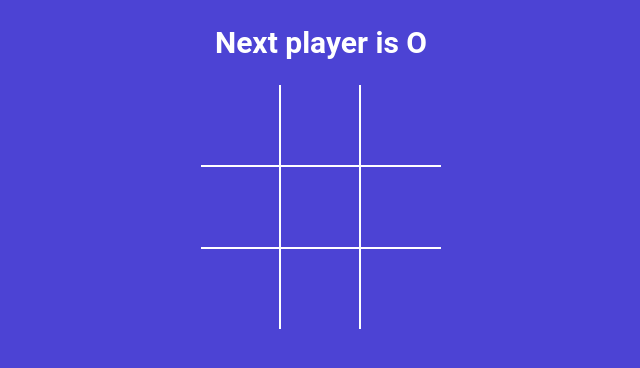
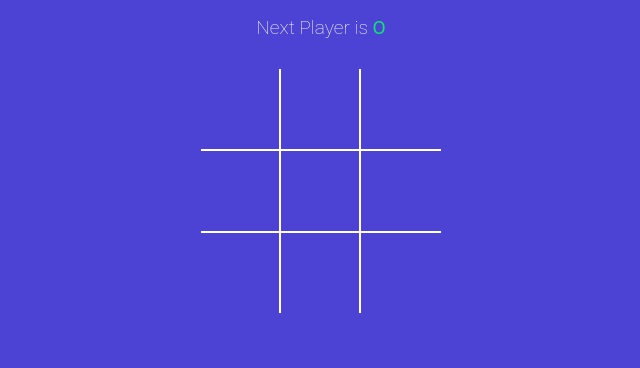
Before and after one commit to Himanshugangwar89/tictactoegame, a React (Vite) app: page / in a window 1280 px wide. Shown: the top 368 px of the page, without its empty margins (319-959 px from the left). Built offline with nearby package versions, Linux system fonts and the light colour scheme.

Commit message:
Display Draw Message. Apply Styles For Status Message

```diff
--- a/src/App.jsx
+++ b/src/App.jsx
@@ -1,16 +1,13 @@
 import { useState } from 'react';
 import './styles.scss';
 import Board from './components/Board';
+import StatusMessage from './components/StatusMessage';
 import { calculateWinner } from './Winner';
 
 function App() {
   const [squares, setSquares] = useState(Array(9).fill(null));
   const [isXNext, setIsXNext] = useState(false);
   const winner = calculateWinner(squares);
-  const nextPlayer = isXNext ? 'X' : 'O';
-  const statusMessage = winner
-    ? `Winner is ${winner}`
-    : `Next player is ${nextPlayer}`;
   const handleSquareClick = clickedPosition => {
     if (squares[clickedPosition] || winner) {
       return;
@@ -27,7 +24,7 @@
   };
   return (
     <div className="app">
-      <h2>{statusMessage}</h2>
+      <StatusMessage winner={winner} isXNext={isXNext} squares={squares} />
       <Board squares={squares} handleSquareClick={handleSquareClick} />
     </div>
   );
--- /dev/null
+++ b/src/components/StatusMessage.jsx
@@ -0,0 +1,37 @@
+const StatusMessage = ({ winner, isXNext, squares }) => {
+  const noMovesLeft = squares.every(squareValue => squareValue !== null);
+  const nextPlayer = isXNext ? 'X' : 'O';
+  const renderStatusMessage = () => {
+    if (winner) {
+      return (
+        <>
+          Winner is {''}
+          <span className={winner === 'X' ? 'text-orange' : 'text-green'}>
+            {winner}
+          </span>
+        </>
+      );
+    }
+    if (!winner && noMovesLeft) {
+      return (
+        <>
+          <span className="text-orange">O</span> and{' '}
+          <span className="text-green">X</span> Tied
+        </>
+      );
+    }
+    if (!winner && !noMovesLeft) {
+      return (
+        <>
+          Next Player is {''}
+          <span className={isXNext ? 'text-orange' : 'text-green'}>
+            {nextPlayer}
+          </span>
+        </>
+      );
+    }
+    return null;
+  };
+  return <h2 className="status-message">{renderStatusMessage()}</h2>;
+};
+export default StatusMessage;
```
